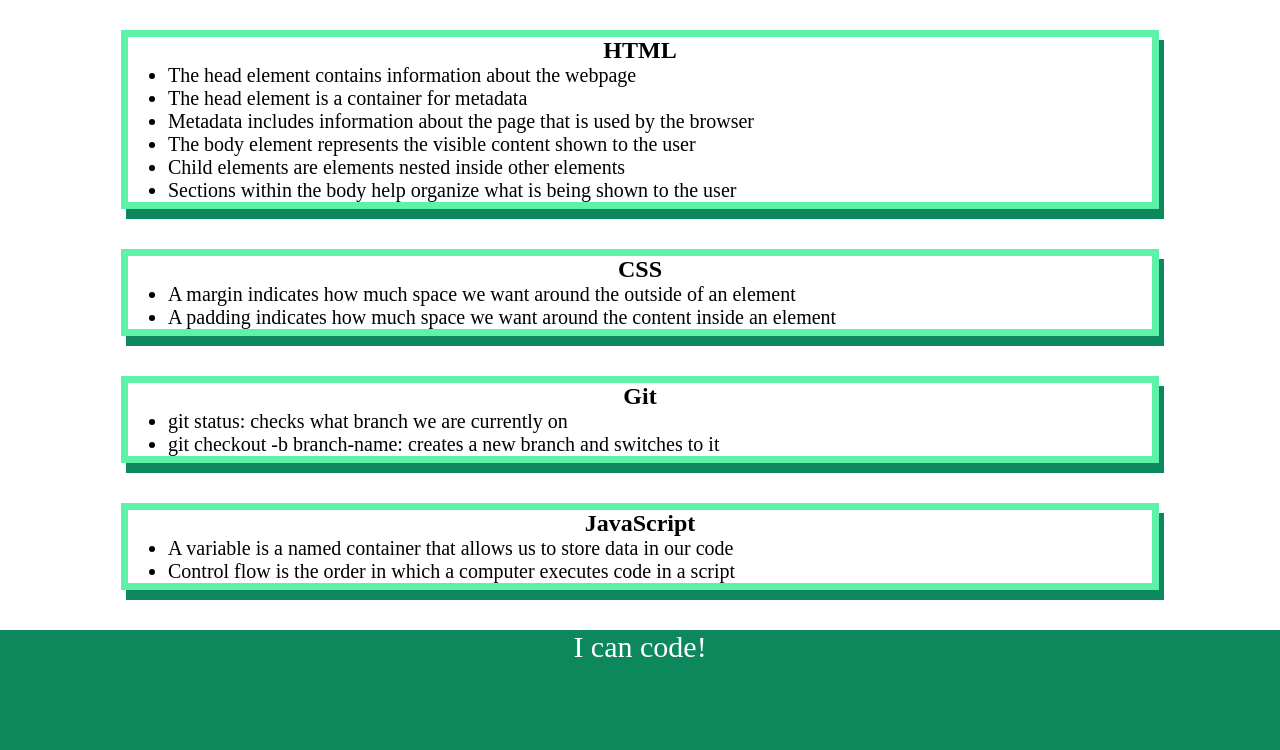
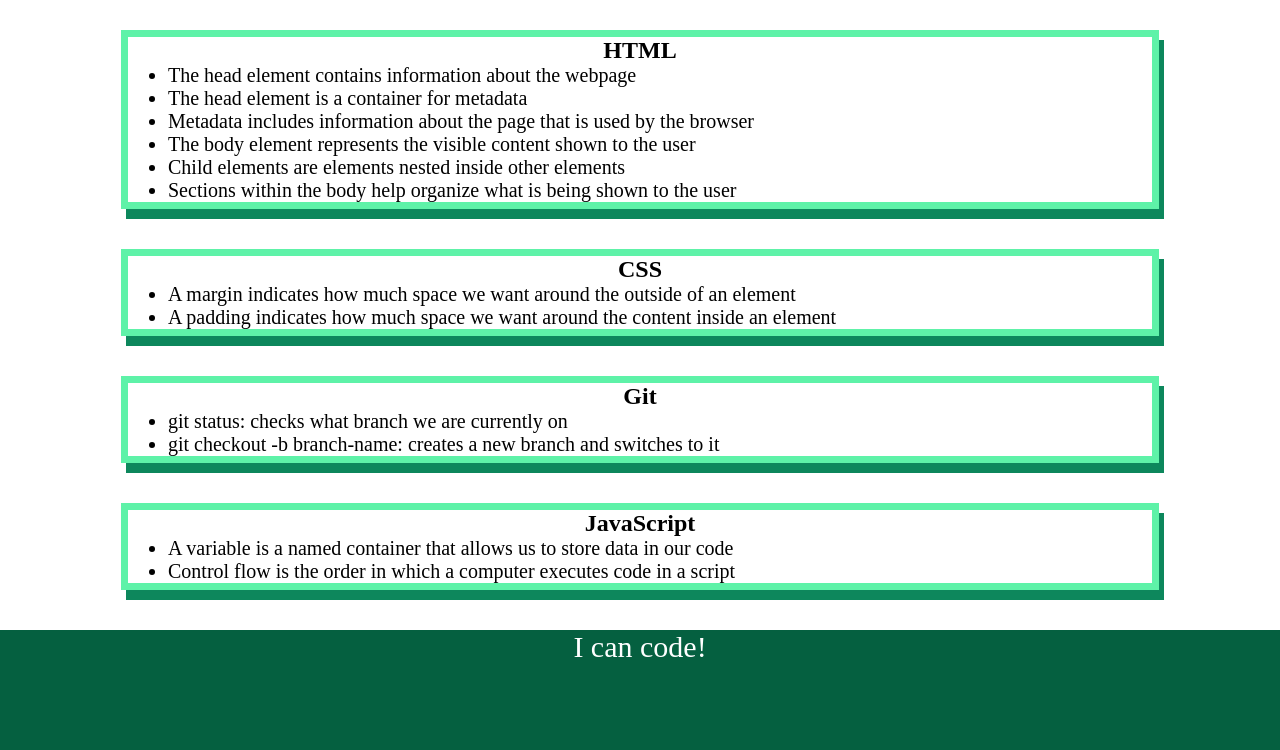
Before and after one commit to rachlally/prework-study-guide, a plain HTML site: page index.html in a window 1280 px wide. Shown: the part 130-880 px from the top of the page. Drawn offline with Linux system fonts and the light colour scheme.

```diff
--- a/assets/style.css
+++ b/assets/style.css
@@ -6,7 +6,7 @@
 footer {
     width: 100%;
     height: 120px;
-    background-color: #0d875c;
+    background-color: #056040;
     color: white;
 }
 h1,
```
